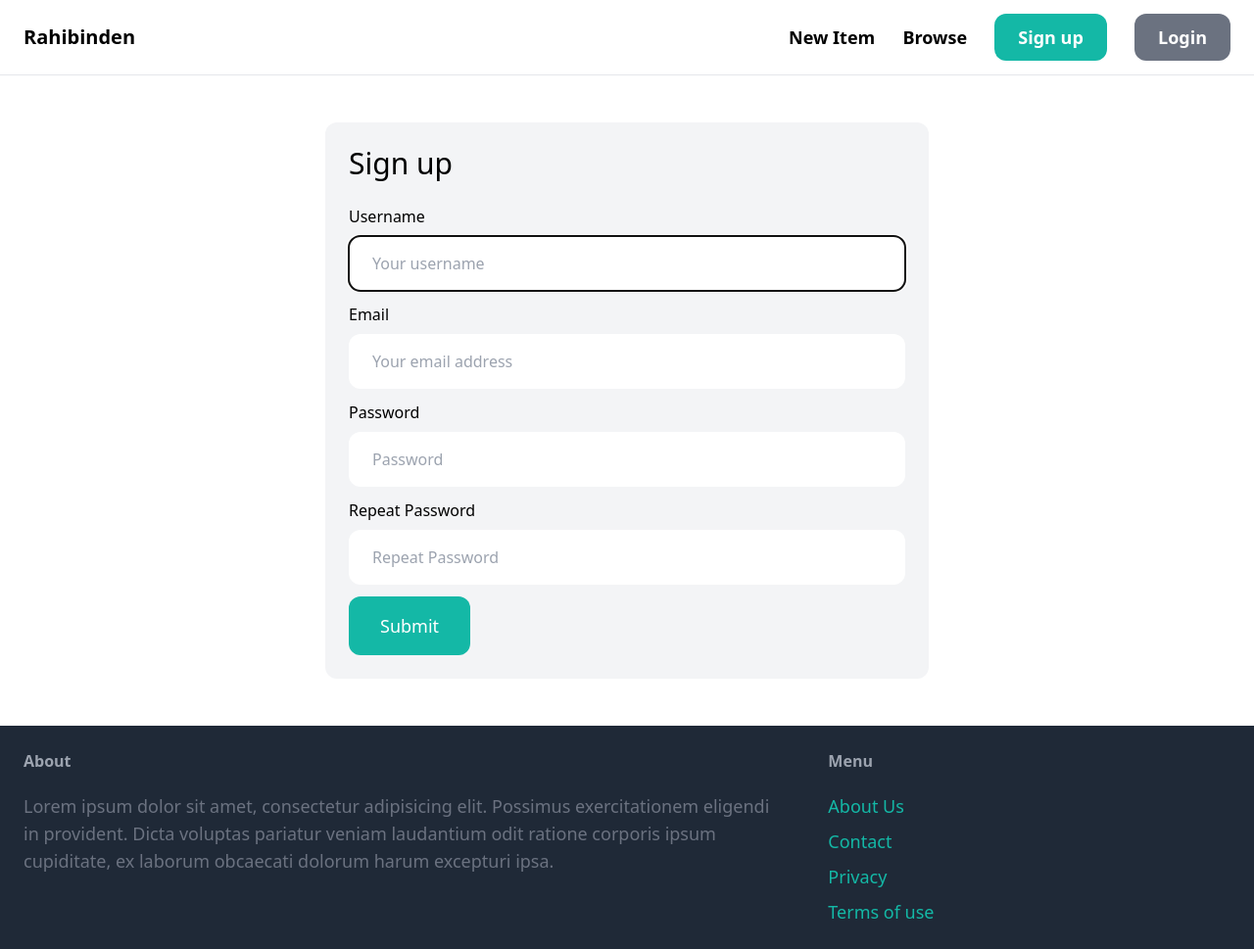
After one commit to berkayaktunc/rahibinden, a Django app: page /signup/ in a window 1280 px wide. The commit adds this page. Shown: the whole page at 98% size. Run offline with Django 5.2, Linux system fonts and the light colour scheme; some libraries are stand-ins or nearby versions.

Commit message:
signup feature added

```diff
--- /dev/null
+++ b/core/forms.py
@@ -0,0 +1,25 @@
+from django import forms
+from django.contrib.auth.forms import UserCreationForm
+from django.contrib.auth.models import User
+
+class SighupForm(UserCreationForm):
+	class Meta:
+		model = User
+		fields = ( 'username', 'email' ,'password1','password2')
+
+	username = forms.CharField(widget=forms.TextInput(attrs={
+		'placeholder':'Your username',
+		'class': "w-full py-4 px-6 rounded-xl"
+	}))
+	email = forms.CharField(widget=forms.EmailInput(attrs={
+		'placeholder':'Your email address',
+		'class': "w-full py-4 px-6 rounded-xl"
+	}))
+	password1 = forms.CharField(widget=forms.PasswordInput(attrs={
+		'placeholder':'Password',
+		'class': "w-full py-4 px-6 rounded-xl"
+	}))
+	password2 = forms.CharField(widget=forms.PasswordInput(attrs={
+		'placeholder':'Repeat Password',
+		'class': "w-full py-4 px-6 rounded-xl"
+	}))
--- a/core/templates/core/base.html
+++ b/core/templates/core/base.html
@@ -13,7 +13,7 @@
             <a href="#" class="text-lg font-semibold hover:text-gray-500">New Item</a>
             <a href="#" class="text-lg font-semibold hover:text-gray-500">Browse</a>
 
-            <a href="#" class="py-3 px-6 text-lg font-semibold bg-teal-500 text-white rounded-xl hover:bg-teal-700">Sign up</a>
+            <a href="{% url 'core:signup' %}" class="py-3 px-6 text-lg font-semibold bg-teal-500 text-white rounded-xl hover:bg-teal-700">Sign up</a>
             <a href="#" class="py-3 px-6 text-lg font-semibold bg-gray-500 text-white rounded-xl hover:bg-gray-700">Login</a>
         </div>
     </nav>
@@ -35,7 +35,7 @@
             <h3 class="mb-5 font-semibold text-gray-400">Menu</h3>
             <ul class="space-y-2">
                 <li><a href="#" class="text-lg text-teal-500 hover:text-teal-700">About Us</a></li>
-                <li><a href="{% url 'contact' %}" class="text-lg text-teal-500 hover:text-teal-700">Contact</a></li>
+                <li><a href="{% url 'core:contact' %}" class="text-lg text-teal-500 hover:text-teal-700">Contact</a></li>
                 <li><a href="#" class="text-lg text-teal-500 hover:text-teal-700">Privacy</a></li>
                 <li><a href="#" class="text-lg text-teal-500 hover:text-teal-700">Terms of use</a></li>
             </ul>
--- /dev/null
+++ b/core/templates/core/signup.html
@@ -0,0 +1,45 @@
+{% extends "core/base.html" %}
+
+{% block title %}Sign Up{% endblock title %}
+
+{% block content %}
+	<div class="w-1/2 my-6 mx-auto p-6 bg-gray-100 rounded-xl">
+		<h1 class="mb-6 text-3xl">Sign up</h1>
+		<form action="." method="post">
+			{% csrf_token %}
+
+			<div class="mb-3">
+				<label class="inline-block mb-2">Username</label><br>
+				{{ form.username }}
+			</div>
+
+			<div class="mb-3">
+				<label class="inline-block mb-2">Email</label><br>
+				{{ form.email }}
+			</div>
+
+			<div class="mb-3">
+				<label class="inline-block mb-2">Password</label><br>
+				{{ form.password1 }}
+			</div>
+
+			<div class="mb-3">
+				<label class="inline-block mb-2">Repeat Password</label><br>
+				{{ form.password2 }}
+			</div>
+
+			{% if form.errors or form.non_field_errors %}
+			<div class="mb-3 p-6 bg-red-100 rounded-xl">
+				{% for field in form %}
+				{{ field.errors }}
+				{% endfor %}
+
+				{{ form.non_field_errors }}
+			</div>
+			{% endif %}
+
+			<button class="py-4 px-8 text-lg bg-teal-500 hover:bg-teal-700 rounded-xl text-white">Submit</button>
+		</form>
+	</div>
+
+{% endblock content %}
--- /dev/null
+++ b/core/urls.py
@@ -0,0 +1,10 @@
+from django.urls import path
+from . import views
+
+app_name = 'core'
+
+urlpatterns = [
+	path('', views.index, name='index'),
+    path('contact/', views.contact, name='contact'),
+	path('signup/', views.signup, name='signup'),
+]
--- a/core/views.py
+++ b/core/views.py
@@ -1,5 +1,6 @@
-from django.shortcuts import render
+from django.shortcuts import render, redirect
 from item.models import Category, Item
+from .forms import SighupForm
 
 # Create your views here.
 def index(request):
@@ -12,3 +13,17 @@ def index(request):
 
 def contact(request):
     return render(request, 'core/contact.html')
+
+def signup(request):
+    if request.method == "POST":
+        form = SighupForm(request.POST)
+        if form.is_valid():
+            form.save()
+
+            return redirect('/login/')
+    else:
+        form = SighupForm()
+
+    return  render(request, 'core/signup.html', {
+        'form' : form
+    })
--- a/rahibinden/urls.py
+++ b/rahibinden/urls.py
@@ -20,11 +20,8 @@ from django.urls import path, include
 from django.conf import settings
 from django.conf.urls.static import static
 
-from core.views import index, contact
-
 urlpatterns = [
-    path('', index, name='index'),
+    path('', include('core.urls')),
 	path('items/', include('item.urls')),
-    path('contact/', contact, name='contact'),
     path('admin/', admin.site.urls),
 ] + static(settings.MEDIA_URL, document_root=settings.MEDIA_ROOT)
```
